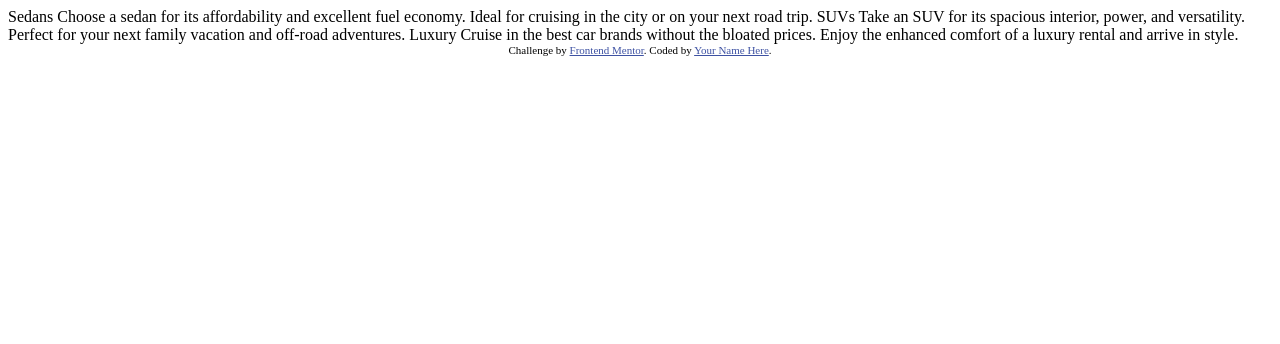
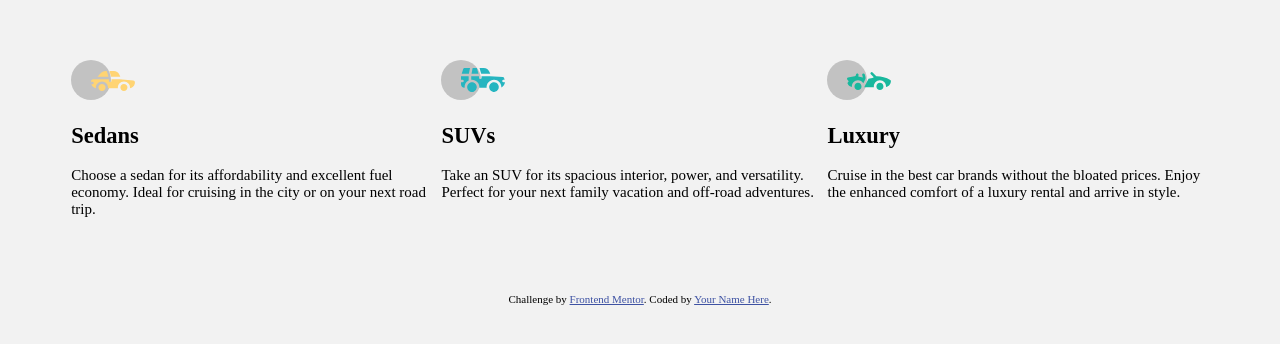
Before and after one commit to Renda02/3-column-preview-card-component, a plain HTML site: page index.html in a window 1280 px wide. Drawn offline with Linux system fonts and the light colour scheme.

Commit message:
Added content

```diff
--- a/index.html
+++ b/index.html
@@ -1,36 +1,56 @@
 <!DOCTYPE html>
 <html lang="en">
+
 <head>
   <meta charset="UTF-8">
-  <meta name="viewport" content="width=device-width, initial-scale=1.0"> <!-- displays site properly based on user's device -->
+  <meta name="viewport" content="width=device-width, initial-scale=1.0">
+  <!-- displays site properly based on user's device -->
 
   <link rel="icon" type="image/png" sizes="32x32" href="./images/favicon-32x32.png">
 
   <title>Frontend Mentor | 3-column preview card component</title>
+<link rel="stylesheet" href="src/styles.css">
+  <!-- Feel free to remove these styles or customise in your own stylesheet 👍 -->
 
-  <!-- Feel free to remove these styles or customise in your own stylesheet 👍 -->
-  <style>
-    .attribution { font-size: 11px; text-align: center; }
-    .attribution a { color: hsl(228, 45%, 44%); }
-  </style>
 </head>
+
 <body>
+  <div class="container">
+    <div class="row">
+      <div class="col-1">
+        <img src="images/icon-sedans.svg" alt="sedans-icon">
+        <h2>Sedans</h2>
+        <p> Choose a sedan for its affordability and excellent fuel economy. Ideal for cruising in the city
+          or on your next road trip.</p>
+      </div>
+      <div class="col-2">
+        <img src="images/icon-suvs.svg" alt="sedans-icon">
+        <h2> SUVs</h2>
+        <p> Take an SUV for its spacious interior, power, and versatility. Perfect for your next family vacation
+  and off-road adventures.</p>
+      </div>
+      <div class="col-3">
+        <img src="images/icon-luxury.svg" alt="">
+        <h2>Luxury</h2>
+        <p>Cruise in the best car brands without the bloated prices. Enjoy the enhanced comfort of a luxury
+  rental and arrive in style.</p>
+      </div>
+    </div>
+  </div>
 
-  Sedans
-  Choose a sedan for its affordability and excellent fuel economy. Ideal for cruising in the city
-  or on your next road trip.
 
-  SUVs
-  Take an SUV for its spacious interior, power, and versatility. Perfect for your next family vacation
-  and off-road adventures.
 
-  Luxury
-  Cruise in the best car brands without the bloated prices. Enjoy the enhanced comfort of a luxury
-  rental and arrive in style.
+
+
+
+
+
+
 
   <div class="attribution">
     Challenge by <a href="https://www.frontendmentor.io?ref=challenge" target="_blank">Frontend Mentor</a>.
     Coded by <a href="#">Your Name Here</a>.
   </div>
 </body>
+
 </html>
--- /dev/null
+++ b/src/styles.css
@@ -0,0 +1,39 @@
+body{
+    background:  hsl(0, 0%, 95%);
+    font-size: 15px;
+}
+
+.container{
+    width: 90%;
+    max-width: 375px;
+    margin: 3em auto;
+}
+
+
+.row{
+    display: flex;
+    flex-direction: column;
+    justify-content: center;
+}
+
+@media (min-width:675px){
+    .container{
+        max-width: 1440px;
+        margin: 4em auto;
+    }
+
+    .row{
+        display: flex;
+        flex-direction: row;
+    }
+
+}
+
+
+.attribution {
+    font-size: 11px;
+    text-align: center;
+  }
+
+  .attribution a {
+    color: hsl(228, 45%, 44%);}
```
